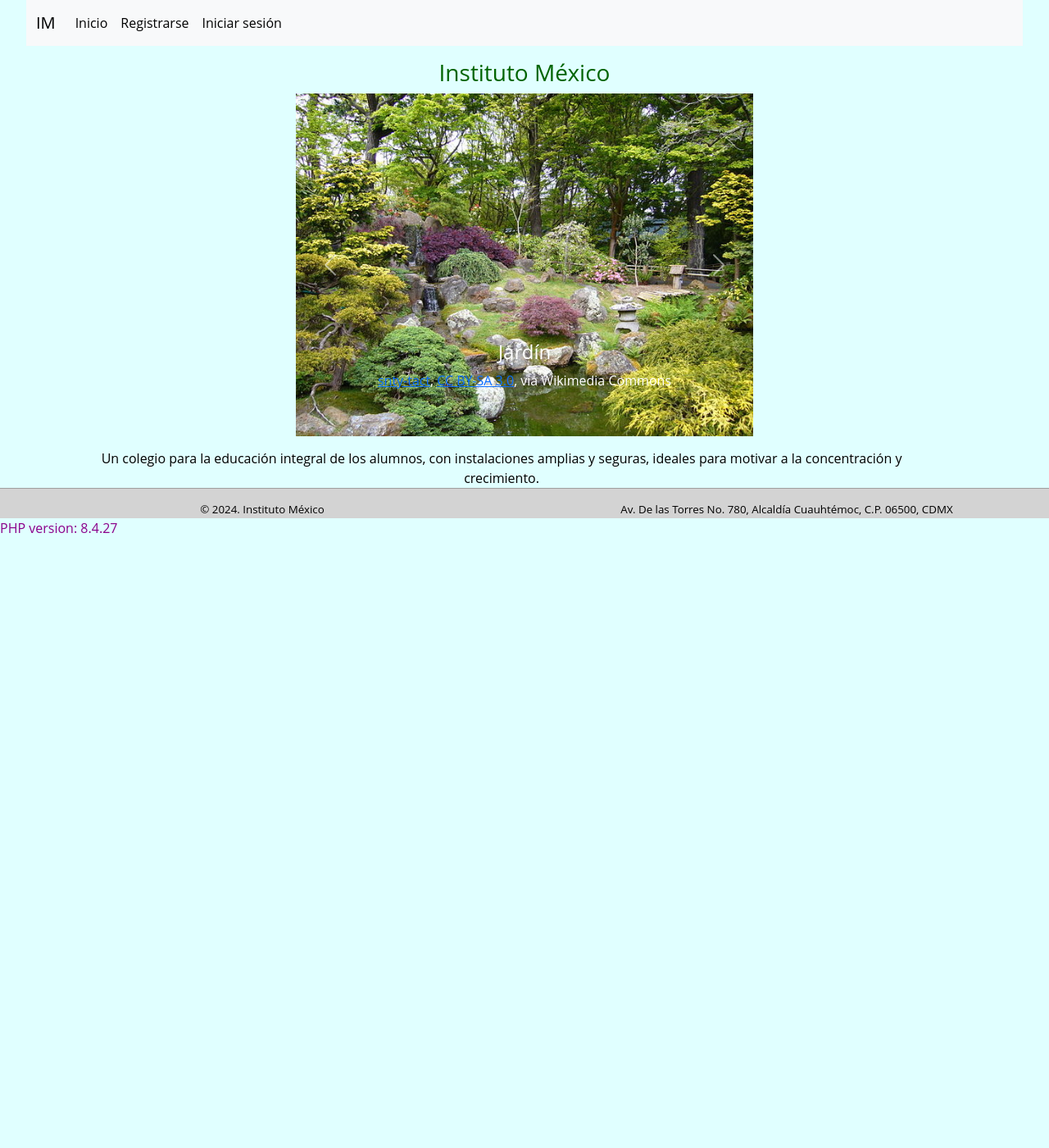
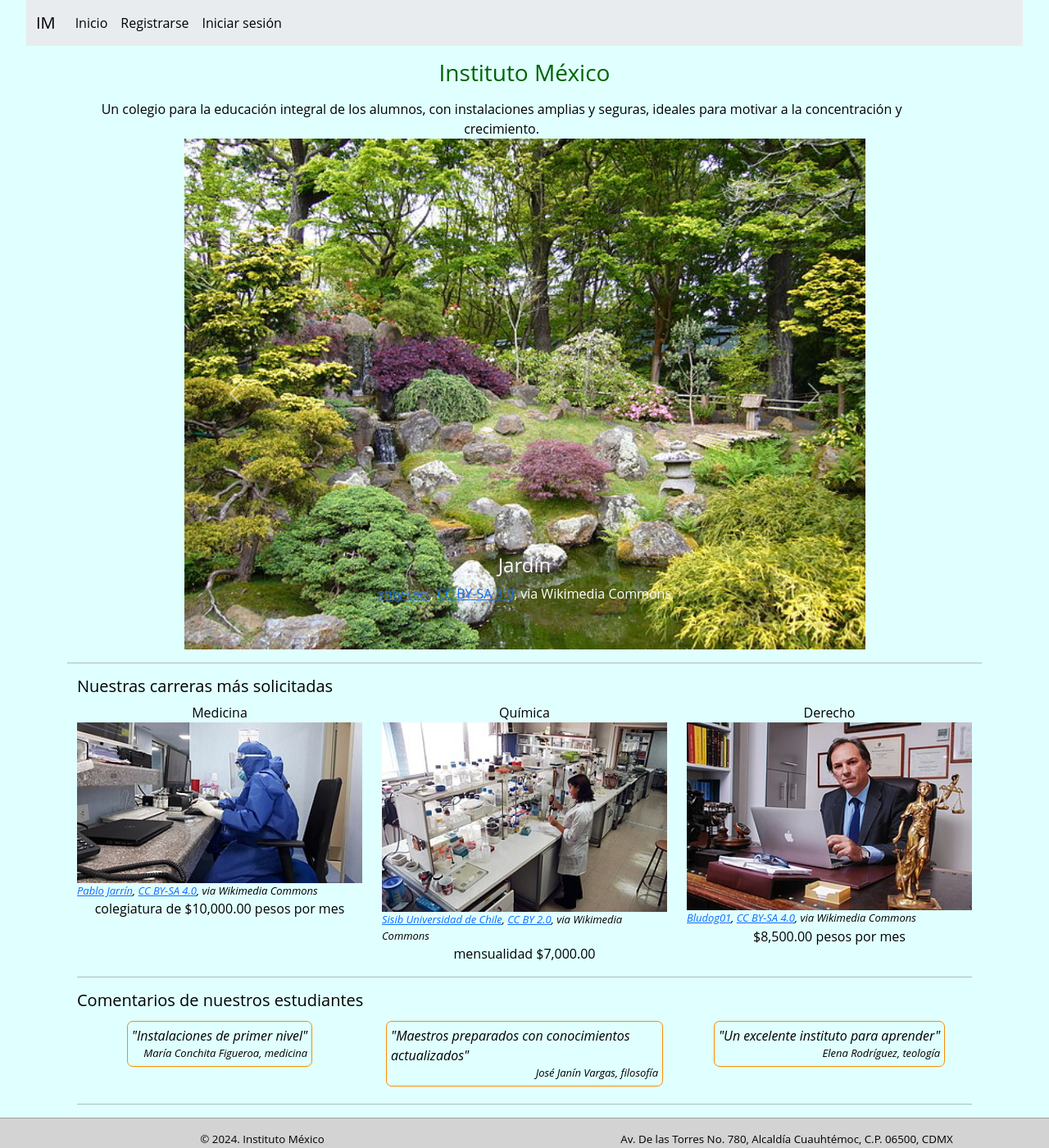
Before and after one commit to CesarAV/DPW2, a PHP site: page / in a window 1280 px wide. Shown: the whole page at 82% size. Before the commit the page ends 650 px from the top, so only its background shows below. Run offline with PHP 8.4, Linux system fonts and the light colour scheme.

Commit message:
Agregar paginas simples de instalaciones

```diff
--- a/U2_A2_I2/comun/carousel.php
+++ b/U2_A2_I2/comun/carousel.php
@@ -1,8 +1,8 @@
-<div id="carouselIM" class="carousel slide w-50" data-bs-ride="carousel">
+<div id="carouselIM" class="carousel slide w-sm-50" data-bs-ride="carousel">
   <div class="carousel-inner">
 
     <div class="carousel-item active">
-      <img src="/imagenes/640px-SF_Japanese_Garden.jpeg" class="d-block w-100" alt="jardin">
+      <img src="/imagenes/640px-SF_Japanese_Garden.jpeg" class="d-block w-100" alt="jardin" onclick="location.href='/instalaciones/jardin.php'">
       <div class="container">
         <div class="carousel-caption">
           <h4>Jardín</h4>
@@ -14,7 +14,7 @@
     </div>
 
     <div class="carousel-item">
-      <img src="/imagenes/Residential_College_South_ch.jpg" class="d-block w-100" alt="fachada">
+      <img src="/imagenes/Residential_College_South_ch.jpg" class="d-block w-100" alt="fachada" onclick="location.href='/instalaciones/entrada.php'">
       <div class="container">
         <div class="carousel-caption">
           <h4>Entrada</h4>
@@ -26,7 +26,7 @@
     </div>
 
     <div class="carousel-item">
-      <img src="/imagenes/Cofee&cookiebox.jpg" class="d-block w-100" alt="cafeteria">
+      <img src="/imagenes/Cofee&cookiebox.jpg" class="d-block w-100" alt="cafeteria" onclick="location.href='/instalaciones/cafeteria.php'">
       <div class="container">
         <div class="carousel-caption">
           <h4>Cafetería</h4>
@@ -38,7 +38,7 @@
     </div>
 
     <div class="carousel-item">
-      <img src="/imagenes/7-aside_football_game_in_Wajir-Kenya.jpg" class="d-block w-100" alt="cancha">
+      <img src="/imagenes/7-aside_football_game_in_Wajir-Kenya.jpg" class="d-block w-100" alt="cancha" onclick="location.href='/instalaciones/cancha.php'">
       <div class="container">
         <div class="carousel-caption">
           <h4>Cancha</h4>
@@ -50,12 +50,24 @@
     </div>
 
     <div class="carousel-item">
-      <img src="/imagenes/7-aside_football_game_in_Wajir-Kenya.jpg" class="d-block w-100" alt="laboratorio">
+      <img src="/imagenes/640px-Lab_bench.jpg" class="d-block w-100" alt="laboratorio" onclick="location.href='/instalaciones/lab.php'">
       <div class="container">
         <div class="carousel-caption">
           <h4>Laboratorio</h4>
           <p>
             <a href="https://commons.wikimedia.org/wiki/File:Lab_bench.jpg">Magnus Manske</a>, <a href="https://creativecommons.org/licenses/by/1.0">CC BY 1.0</a>, via Wikimedia Commons
+          </p>
+        </div>
+      </div>
+    </div>
+
+    <div class="carousel-item">
+      <img src="/imagenes/640px-Universidad_Nacional_de_Córdoba_Facultad_de_Psicología_Aula_A.jpg" class="d-block w-100" alt="aula" onclick="location.href='/instalaciones/aula.php'">
+      <div class="container">
+        <div class="carousel-caption">
+          <h4>Aulas</h4>
+          <p>
+          <a href="https://commons.wikimedia.org/wiki/File:Universidad_Nacional_de_C%C3%B3rdoba_Facultad_de_Psicolog%C3%ADa_Aula_A.jpg">Carlosdisogra</a>, <a href="https://creativecommons.org/licenses/by-sa/4.0">CC BY-SA 4.0</a>, via Wikimedia Commons
           </p>
         </div>
       </div>
--- /dev/null
+++ b/U2_A2_I2/comun/grid-carreras.php
@@ -0,0 +1,46 @@
+<div class="container">
+  <div class="row">
+    <!-- seccion 1 3 carreras más solicitadas -->
+    <?php
+    $colAlign = "col-lg-4 col-md-6 col-sm-12";
+    ?>
+    <h5>Nuestras carreras más solicitadas</h5>
+    <div class="col-lg-4 col-md-12 centrado">
+      Medicina
+      <div class="row">
+        <img src="/imagenes/Medico_de_un_hospital_de_la_pandemia_Covid-19.jpg" title="médico" width="95%">
+        <div class="derecho-autor">
+          <a href="https://commons.wikimedia.org/wiki/File:Medico_de_un_hospital_de_la_pandemia_Covid-19.jpg">Pablo Jarrín</a>, <a href="https://creativecommons.org/licenses/by-sa/4.0">CC BY-SA 4.0</a>, via Wikimedia Commons
+        </div>
+      </div>
+      <div class="row">
+        colegiatura de $10,000.00 pesos por mes
+      </div>
+    </div>
+    <div class="<?= $colAlign ?> centrado">
+      Química
+      <div class="row">
+        <img src="/imagenes/Laboratorio_Quimica_U_de_Chile.jpg" title="médico" width="95%">
+        <div class="derecho-autor">
+          <a href="https://commons.wikimedia.org/wiki/File:Laboratorio_Quimica_U_de_Chile.jpg">Sisib Universidad de Chile</a>, <a href="https://creativecommons.org/licenses/by/2.0">CC BY 2.0</a>, via Wikimedia Commons
+        </div>
+      </div>
+      <div class="row">
+        mensualidad $7,000.00
+      </div>
+    </div>
+    <div class="<?= $colAlign ?> centrado">
+      Derecho
+      <div class="row">
+        <img src="/imagenes/Mario_Schilling_Fuenzalida,_abogado_chileno.jpg" title="médico" width="95%">
+        <div class="derecho-autor">
+          <a href="https://commons.wikimedia.org/wiki/File:Mario_Schilling_Fuenzalida,_abogado_chileno.jpg">Bludog01</a>, <a href="https://creativecommons.org/licenses/by-sa/4.0">CC BY-SA 4.0</a>, via Wikimedia Commons
+        </div>
+      </div>
+      <div class="row">
+        $8,500.00 pesos por mes
+      </div>
+    </div>
+  </div>
+  <hr>
+</div>
--- /dev/null
+++ b/U2_A2_I2/comun/grid-comentarios.php
@@ -0,0 +1,25 @@
+<div class="container">
+  <div class="row">
+    <!-- seccion 1 3 carreras más solicitadas -->
+    <?php
+    $colAlign = "col-lg-4 col-md-6 col-sm-12";
+    ?>
+    <h5>Comentarios de nuestros estudiantes</h5>
+    <div class="<?= $colAlign ?> centrado">
+      <div class="frase">"Instalaciones de primer nivel"
+        <div class="autor">María Conchita Figueroa, medicina</div>
+      </div>
+    </div>
+    <div class="<?= $colAlign ?> centrado">
+      <div class="frase">"Maestros preparados con conocimientos actualizados"
+        <div class="autor">José Janín Vargas, filosofía</div>
+      </div>
+    </div>
+    <div class="col-lg-4 col-md-12 centrado">
+      <div class="frase">"Un excelente instituto para aprender"
+        <div class="autor">Elena Rodríguez, teología</div>
+      </div>
+    </div>
+  </div>
+  <hr>
+</div>
--- a/U2_A2_I2/css/estilo.css
+++ b/U2_A2_I2/css/estilo.css
@@ -148,3 +148,20 @@ div#marca-de-agua-pago {
   pointer-events: none;
   opacity: 0.15;
 }
+
+.derecho-autor {
+  font-size: small;
+  font-style: italic;
+}
+
+.frase {
+  font-style: italic;
+  border: solid darkorange 1px;
+  border-radius: 7px;
+  padding: 5px;
+  margin: 5px;
+}
+.autor {
+  text-align-last: end;
+  font-size: small;
+}
--- a/U2_A2_I2/index.php
+++ b/U2_A2_I2/index.php
@@ -24,9 +24,6 @@ include_once('usuario/usuario-firmado.php');
     include('comun/bienvenido.php');
     include('header.php');
     ?>
-    <div class="centrado">
-      <?php include('comun/carousel.php'); ?>
-    </div>
 
     <section>
       <div class="container-fluid text-center">
@@ -39,14 +36,25 @@ include_once('usuario/usuario-firmado.php');
         </div>
       </div>
     </section>
+
+    <div class="centrado row">
+      <div class="col-md-9 col-sm-12">
+        <?php include('comun/carousel.php'); ?>
+      </div>
+    </div>
+    <hr>
+
+    <?php include('comun/grid-carreras.php'); ?>
+
+    <?php include('comun/grid-comentarios.php'); ?>
+
   </main>
+
   <?php
   // elementos comunes del cuerpo
   include('footer.php');
+  ?>
 
-  $version = phpversion();
-  print 'PHP version: ' . $version;
-  ?>
   </div>
 </body>
 
--- a/U2_A2_I2/menu.php
+++ b/U2_A2_I2/menu.php
@@ -1,7 +1,11 @@
-<?php include_once($_SERVER["DOCUMENT_ROOT"] . "/usuario/usuario-firmado.php"); ?>
-  <nav class="navbar navbar-expand-sm fixed-top bg-body-tertiary">
+<?php
+  include_once($_SERVER["DOCUMENT_ROOT"] . "/usuario/usuario-firmado.php");
+  $version = 'PHP v. ' . phpversion();
+  ?>
+
+  <nav class="navbar navbar-expand-sm fixed-top bg-body-secondary">
     <div class="container-fluid">
-      <a class="navbar-brand" href="#">IM</a>
+      <a class="navbar-brand" href="#" title="Instituto México. <?=$version?>">IM</a>
       <button class="navbar-toggler" type="button" data-bs-toggle="collapse" data-bs-target="#navbarSupportedContent" aria-controls="navbarSupportedContent" aria-expanded="false" aria-label="Toggle navigation">
         <span class="navbar-toggler-icon"></span>
       </button>
@@ -47,7 +51,6 @@
           <?php
           }
           ?>
-
         </ul>
       </div>
     </div>
```
Also changed, not shown: U2_A2_I2/instalaciones/aula.php (added, +46 -0 lines), U2_A2_I2/instalaciones/cafeteria.php (added, +46 -0 lines), U2_A2_I2/instalaciones/cancha.php (added, +46 -0 lines), U2_A2_I2/instalaciones/entrada.php (added, +46 -0 lines), U2_A2_I2/instalaciones/jardin.php (added, +46 -0 lines), U2_A2_I2/instalaciones/lab.php (added, +46 -0 lines), U2_A2_I2/sample/test.php (+2 -73 lines), U2_A2_I2/imagenes/640px-Universidad_Nacional_de_Córdoba_Facultad_de_Psicología_Aula_A.jpg (added), U2_A2_I2/imagenes/Laboratorio_Quimica_U_de_Chile.jpg (added), U2_A2_I2/imagenes/Mario_Schilling_Fuenzalida,_abogado_chileno.jpg (added), U2_A2_I2/imagenes/Medico_de_un_hospital_de_la_pandemia_Covid-19.jpg (added), U2_A2_I2/imagenes/Screenshot_2024-03-27-01-00-24-801_com.microsoft.emmx.jpg (added).
